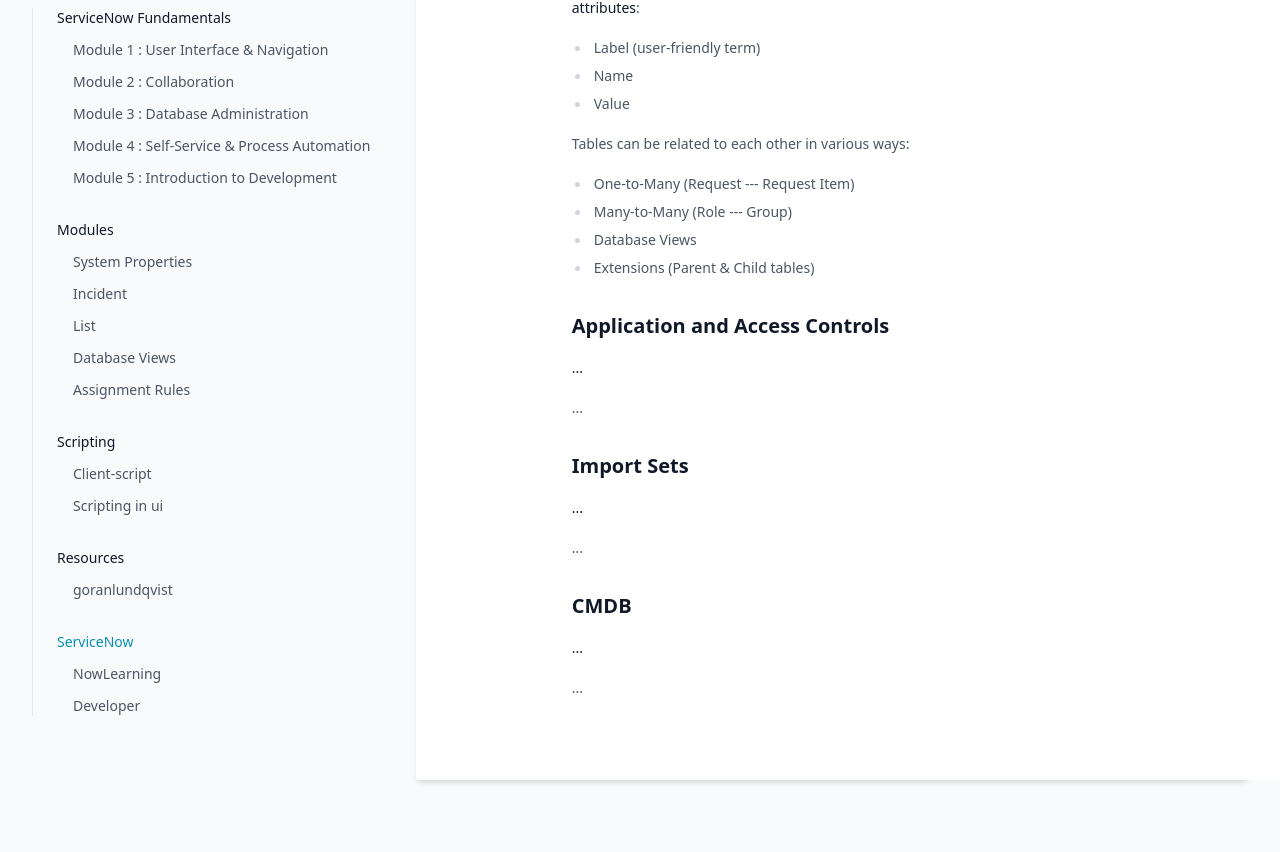
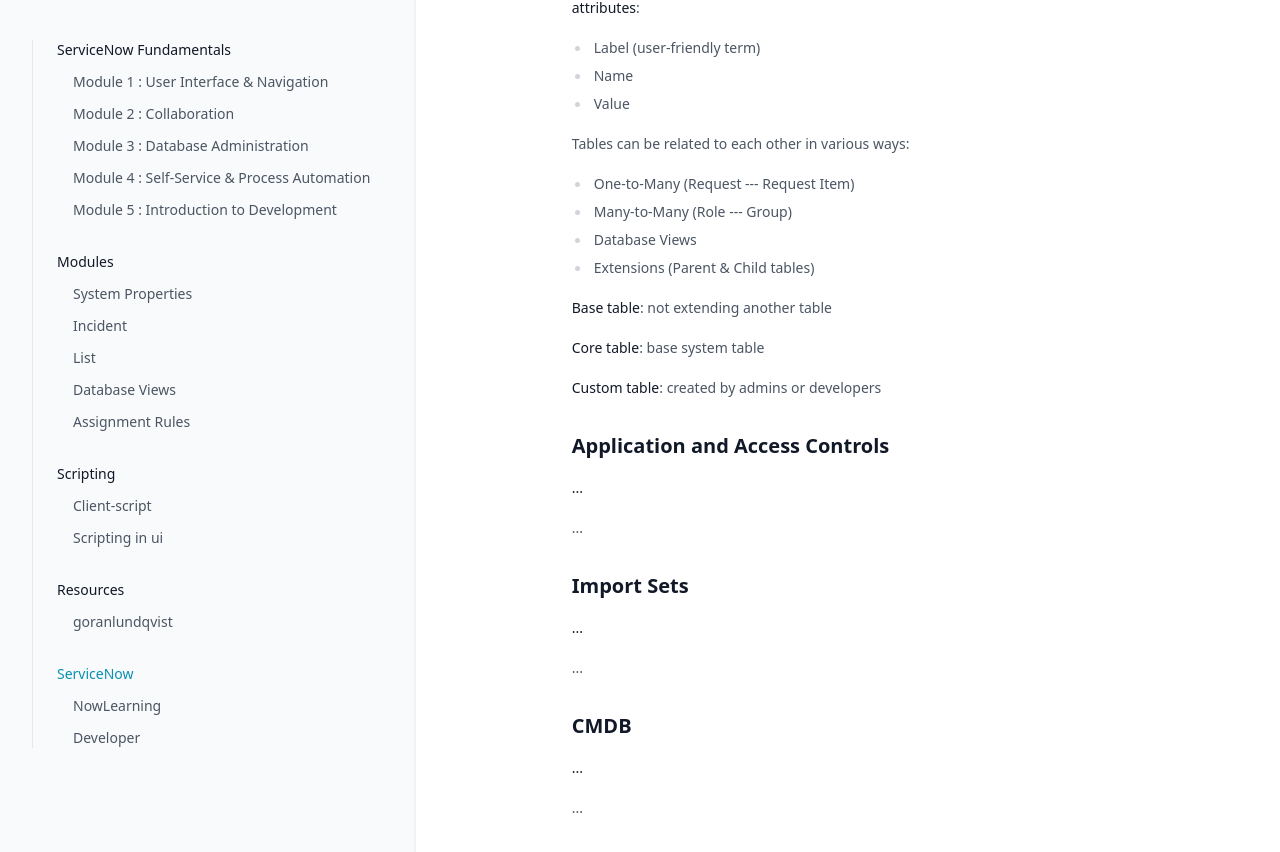
Before and after one commit to greglejeune/ebook, a Jekyll site: the page built from _servicenow/2021-11-01-snf-module3.md, in a window 1280 px wide and 900 px high, scrolled down 615 px. Shown: the top 852 px of the window. Built offline with Jekyll 4.4.1, drawn with Linux system fonts in a browser that asks for light colours.

Commit message:
Update 2021-11-01-snf-module3.md

```diff
--- a/_servicenow/2021-11-01-snf-module3.md
+++ b/_servicenow/2021-11-01-snf-module3.md
@@ -44,6 +44,18 @@ category: snf
   <li>Extensions (Parent & Child tables)</li>
 </ul>
 
+<p style="text-align: justify;">
+    <strong>Base table</strong>: not extending another table
+</p>
+
+<p style="text-align: justify;">
+    <strong>Core table</strong>: base system table
+</p>
+
+<p style="text-align: justify;">
+    <strong>Custom table</strong>: created by admins or developers
+</p>
+
 <h2>Application and Access Controls</h2>
 
 <p style="text-align: justify;"><strong>...</strong></p>
```
